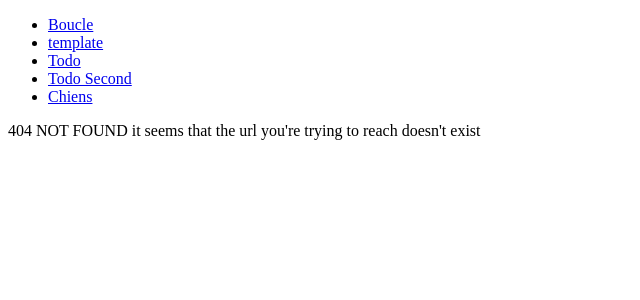
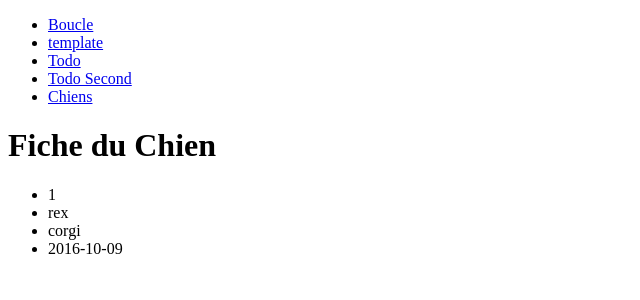
Before and after one commit to simplon-lyon/promo3-ng-learning, an Angular app: page /chien/1 in a window 1280 px wide. Before the commit this address had no page. Shown: the top 300 px of the page, without its empty margins (0-640 px from the left). Built offline with nearby package versions, Linux system fonts and the light colour scheme; data requests are answered from the project's data file.

Commit message:
added component for single dog and routing with parameters

```diff
--- a/src/app/app.module.ts
+++ b/src/app/app.module.ts
@@ -16,6 +16,7 @@ import { ChienService } from './shared/chien/chien.service';
 import {RouterModule} from '@angular/router';
 import { appRoutes } from './app.routes';
 import { PageNotFoundComponent } from './page-not-found/page-not-found.component';
+import { FicheChienComponent } from './fiche-chien/fiche-chien.component';
 
 @NgModule({
   declarations: [
@@ -25,7 +26,8 @@ import { PageNotFoundComponent } from './page-not-found/page-not-found.component
     TodoComponent,
     TodoSecondComponent,
     ListeChienComponent,
-    PageNotFoundComponent
+    PageNotFoundComponent,
+    FicheChienComponent
   ],
   imports: [
     BrowserModule,
--- /dev/null
+++ b/src/app/fiche-chien/fiche-chien.component.html
@@ -0,0 +1,14 @@
+<h1>Fiche du Chien</h1>
+
+<ul *ngIf="chien">
+  <li> {{chien.id}} </li>
+  <li> {{chien.nom}} </li>
+  <li> {{chien.race}} </li>
+  <li> {{chien.dateNaissance}} </li>
+
+</ul>
+
+<p *ngIf="!chien">
+  This doge does not exist or the url
+  is wrong.
+</p>
--- /dev/null
+++ b/src/app/fiche-chien/fiche-chien.component.ts
@@ -0,0 +1,42 @@
+import { Component, OnInit } from '@angular/core';
+import { Chien } from '../shared/chien';
+import { ActivatedRoute } from '@angular/router';
+import { ChienService } from '../shared/chien/chien.service';
+
+@Component({
+  selector: 'app-fiche-chien',
+  templateUrl: './fiche-chien.component.html',
+  styleUrls: ['./fiche-chien.component.css']
+})
+export class FicheChienComponent implements OnInit {
+  chien:Chien;
+
+  //ActivatedRoute est un service de RouterModule qui
+  //contient des informations relatives à la route
+  //sur laquelle on est actuellement (path, arguments, etc.)
+  constructor(private route:ActivatedRoute,
+              private chienService:ChienService) { }
+
+  ngOnInit() {
+    //On peut récupérer les paramètres de l'url sous
+    //forme d'un Observable depuis le ActivatedRoute
+    this.route.params
+    .subscribe((params) => {
+      //Si le params est de type number on fait l'appel
+      // au service
+      if(parseInt(params.id) !== NaN) {
+        this.chienService.getById(params.id)
+        .then((chien) => this.chien = chien)
+        //Si le service renvoie une erreur
+        .catch(() => this.chien = null);
+      }else {
+        this.chien = null
+      }
+    });
+
+
+  }
+
+
+
+}
--- a/src/app/liste-chien/liste-chien.component.html
+++ b/src/app/liste-chien/liste-chien.component.html
@@ -14,7 +14,11 @@
   <tbody>
     <tr *ngFor="let chien of listeChien">
       <td>{{chien.id}}</td>
-      <td>{{chien.nom}}</td>
+      <td>
+        <a [routerLink]="['/chien', chien.id]">
+          {{chien.nom}}
+        </a>
+      </td>
       <td>{{chien.race}}</td>
       <td>{{chien.dateNaissance | date:'dd/MM/yyyy'}}</td>
       <td>
@@ -26,19 +30,16 @@
         #
       </td>
       <td>
-        <input type="text"
-        [(ngModel)]="nouveauChien.nom" />
+        <input type="text" [(ngModel)]="nouveauChien.nom" />
       </td>
       <td>
-        <input type="text"
-        [(ngModel)]="nouveauChien.race" />
+        <input type="text" [(ngModel)]="nouveauChien.race" />
       </td>
       <td>
-        <input type="date"
-        [(ngModel)]="nouveauChien.dateNaissance" />
+        <input type="date" [(ngModel)]="nouveauChien.dateNaissance" />
       </td>
       <td>
-          <button (click)="ajouter()">Ajouter</button>
+        <button (click)="ajouter()">Ajouter</button>
       </td>
     </tr>
 
--- a/src/app/shared/chien/chien.service.ts
+++ b/src/app/shared/chien/chien.service.ts
@@ -22,4 +22,9 @@ export class ChienService extends GenericService<Chien> {
   //   return this.http.delete<void>(this.urlAPI+'/'+id).toPromise();
   // }
 
+    // getChienById(id:number):Promise<Chien> {
+    //   return this.http.get<Chien>(this.urlAPI+'/'+id)
+    //   .toPromise();
+    // }
+
 }
--- a/src/app/shared/generic/generic.service.ts
+++ b/src/app/shared/generic/generic.service.ts
@@ -1,6 +1,9 @@
 import { Injectable } from '@angular/core';
 import { HttpClient } from '@angular/common/http';
 
+/*
+
+*/
 @Injectable()
 export abstract class GenericService<T> {
   protected urlAPI:string = '';
```
Also changed, not shown: src/app/app.routes.ts (+13 -0 lines), src/app/fiche-chien/fiche-chien.component.css (added), 1 other file (tests, documents, lock files or other folders).
